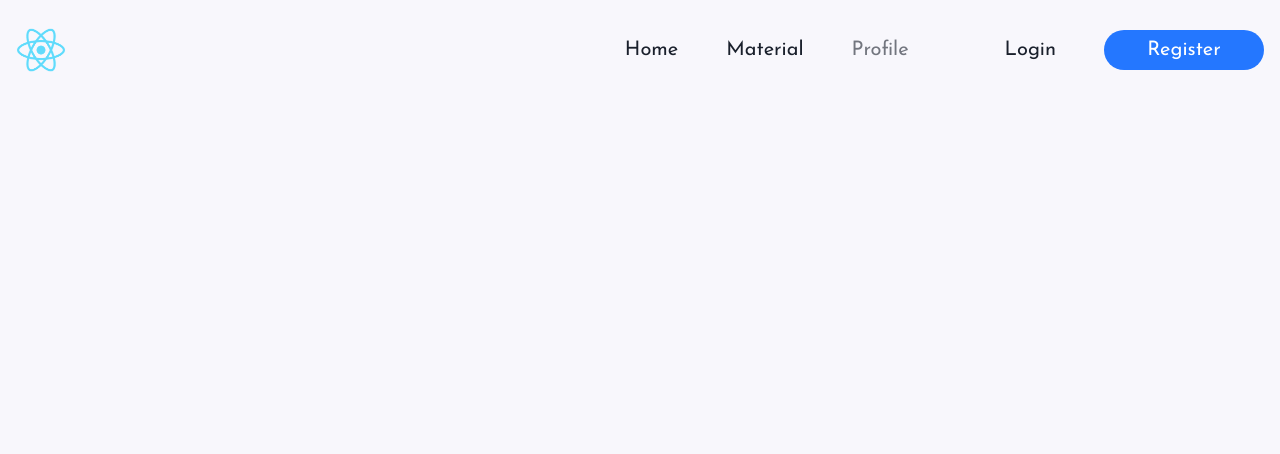
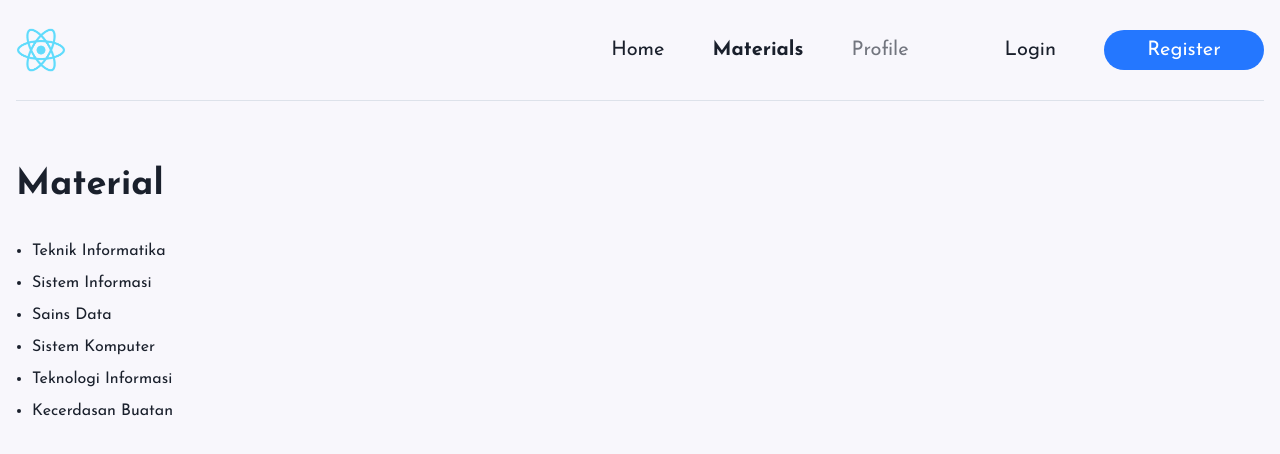
Before and after one commit to rg-km/final-project-engineering-53, a React (Create React App) app in the folder frontend/: page /materials in a window 1280 px wide. Shown: the top 454 px of the page. Built offline with nearby package versions, Linux system fonts and the light colour scheme; data requests are answered from the project's data file.

Commit message:
update: dynamic route for each /materials/:id

```diff
--- a/frontend/src/App.jsx
+++ b/frontend/src/App.jsx
@@ -3,7 +3,8 @@ import { BrowserRouter as Router, Routes, Route } from "react-router-dom";
 
 import Navbar from "./components/navbar/Navbar";
 import Home from "./pages/Home";
-import Material from "./pages/Material";
+import Materials from "./pages/materials/Materials";
+import MaterialDetail from "./pages/materials/MaterialDetail";
 
 export default function App() {
   return (
@@ -11,7 +12,11 @@ export default function App() {
       <Navbar />
       <Routes>
         <Route path="/" element={<Home />} />
-        <Route path="/material" element={<Material />} />
+
+        <Route path="materials">
+          <Route index element={<Materials />} />
+          <Route path=":id" element={<MaterialDetail />} />
+        </Route>
       </Routes>
     </Router>
   );
--- a/frontend/src/components/navbar/Navbar.jsx
+++ b/frontend/src/components/navbar/Navbar.jsx
@@ -1,11 +1,19 @@
 import { NavLink } from "react-router-dom";
-import { Container, Button, HStack, Image, Link as ChakraLink, Spacer } from "@chakra-ui/react";
+import {
+  Container,
+  Button,
+  HStack,
+  Image,
+  Link as ChakraLink,
+  Spacer,
+  Divider,
+} from "@chakra-ui/react";
 import Logo from "../../assets/logo192.png";
 
 export default function Navbar() {
   const PATHS = [
     { to: "/", label: "Home" },
-    { to: "/material", label: "Material" },
+    { to: "/materials", label: "Materials" },
     // { to: "", label: "Profile" },
   ];
 
@@ -24,7 +32,6 @@ export default function Navbar() {
               {PATHS.map((path) => (
                 <ChakraLink
                   as={NavLink}
-                  end
                   key={path.to}
                   to={path.to}
                   _activeLink={{ fontWeight: "bold" }}
@@ -54,6 +61,8 @@ export default function Navbar() {
             </HStack>
           </HStack>
         </HStack>
+
+        <Divider borderColor="gray.300" />
       </Container>
     </>
   );
--- a/frontend/src/pages/Material.js
+++ /dev/null
@@ -1,11 +0,0 @@
-import { Container, Heading } from "@chakra-ui/react";
-
-export default function Material() {
-  return (
-    <Container maxW="container.xl">
-      <Heading as="h1" mt={8}>
-        Material
-      </Heading>
-    </Container>
-  );
-}
--- /dev/null
+++ b/frontend/src/pages/materials/MaterialDetail.js
@@ -0,0 +1,23 @@
+import { useParams } from "react-router-dom";
+import { Container, Heading, Text } from "@chakra-ui/react";
+import useFetch from "../../hooks/useFetch";
+
+export default function MaterialDetail() {
+  const { id } = useParams();
+  const { data: material, loading } = useFetch("http://localhost:8000/materials/" + id);
+
+  return (
+    <Container maxW="container.xl" mt={16}>
+      {loading && <Heading as="h1">Loading...</Heading>}
+
+      {material && (
+        <>
+          <Heading as="h1" pb={8}>
+            {material.title}
+          </Heading>
+          <Text>{material.description}</Text>
+        </>
+      )}
+    </Container>
+  );
+}
--- /dev/null
+++ b/frontend/src/pages/materials/Materials.js
@@ -0,0 +1,28 @@
+import { Container, Heading, ListItem, Text, UnorderedList } from "@chakra-ui/react";
+import { Link } from "react-router-dom";
+import useFetch from "../../hooks/useFetch";
+
+export default function Materials() {
+  const { data: materials, loading } = useFetch("http://localhost:8000/materials");
+
+  return (
+    <Container maxW="container.xl" mt={16}>
+      <Heading as="h1" pb={8}>
+        Material
+      </Heading>
+
+      {loading && <Text>Loading...</Text>}
+
+      {
+        <UnorderedList spacing={2}>
+          {materials &&
+            materials.map((material) => (
+              <ListItem key={material.id} _hover={{ textDecoration: "underline" }}>
+                <Link to={`/materials/${material.id}`}>{material.title}</Link>
+              </ListItem>
+            ))}
+        </UnorderedList>
+      }
+    </Container>
+  );
+}
```
